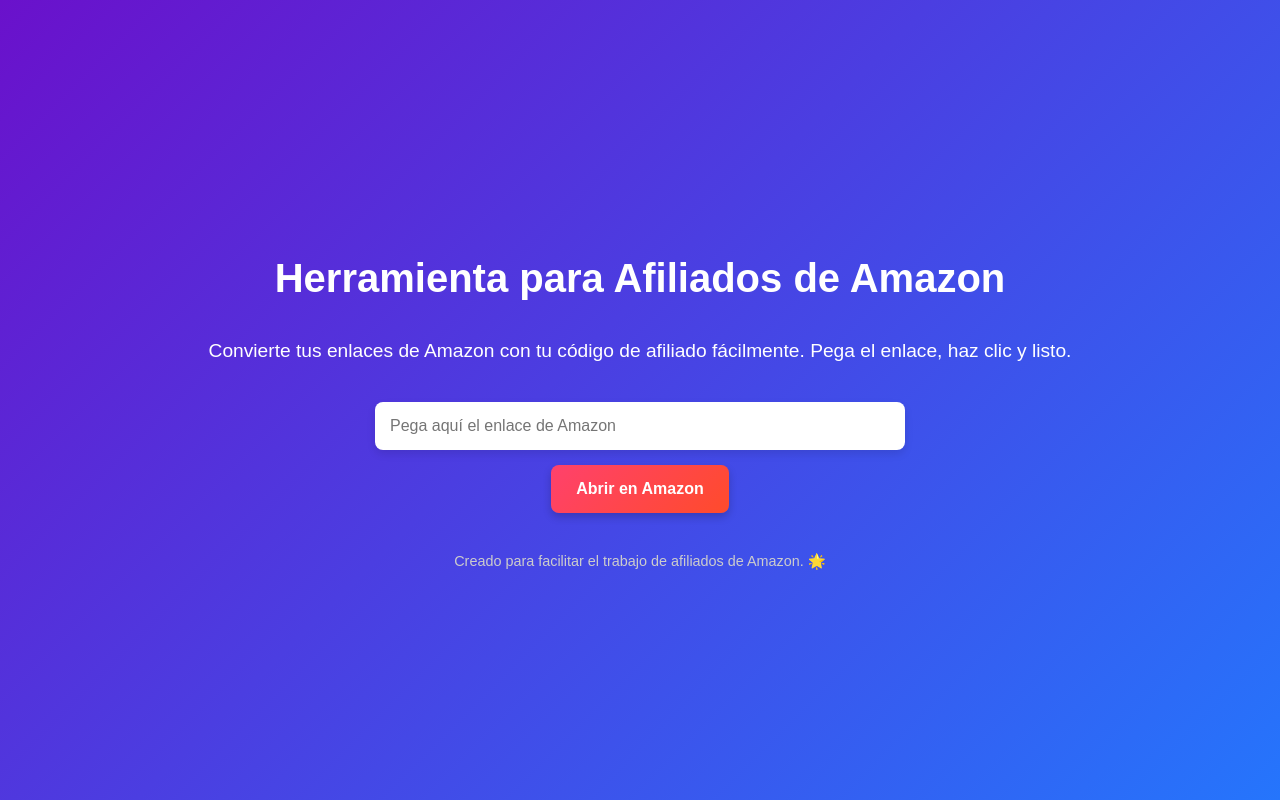
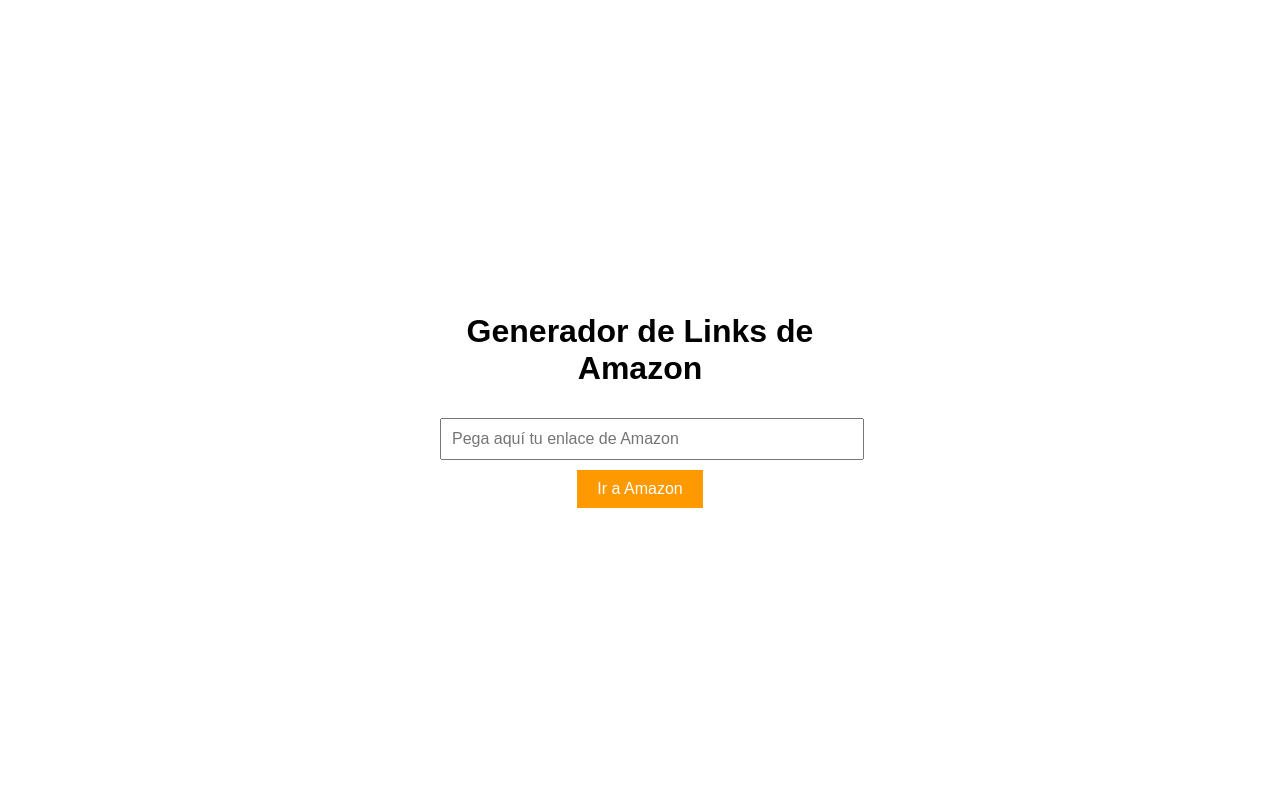
Before and after one commit to asesoriaecomm/Ampc, a plain HTML site: page index.html in a window 1280 px wide. Drawn offline with Linux system fonts and the light colour scheme.

Commit message:
Update index.html

```diff
--- a/index.html
+++ b/index.html
@@ -1,122 +1,80 @@
 <!DOCTYPE html>
-<html lang="es">
+<html lang="en">
 <head>
     <meta charset="UTF-8">
     <meta name="viewport" content="width=device-width, initial-scale=1.0">
-    <title>Herramienta para Afiliados de Amazon</title>
+    <title>Amazon Link Generator</title>
     <style>
         body {
-            font-family: 'Arial', sans-serif;
-            margin: 0;
-            padding: 0;
-            background: linear-gradient(135deg, #6a11cb, #2575fc);
-            color: #fff;
-            display: flex;
-            flex-direction: column;
-            justify-content: center;
-            align-items: center;
-            height: 100vh;
-            text-align: center;
-        }
-
-        h1 {
-            font-size: 2.5rem;
-            margin-bottom: 20px;
-        }
-
-        p {
-            font-size: 1.2rem;
-            margin-bottom: 40px;
-        }
-
-        .input-container {
+            font-family: Arial, sans-serif;
             display: flex;
             flex-direction: column;
             align-items: center;
-            gap: 15px;
+            justify-content: center;
+            height: 100vh;
+            margin: 0;
+        }
+        .container {
+            text-align: center;
+            max-width: 400px;
             width: 100%;
-            max-width: 500px;
         }
-
-        input[type="text"] {
+        input {
             width: 100%;
-            padding: 15px;
-            font-size: 1rem;
+            padding: 10px;
+            margin: 10px 0;
+            font-size: 16px;
+        }
+        button {
+            padding: 10px 20px;
+            font-size: 16px;
+            background-color: #FF9900;
+            color: white;
             border: none;
-            border-radius: 8px;
-            box-shadow: 0px 4px 8px rgba(0, 0, 0, 0.1);
-            outline: none;
+            cursor: pointer;
         }
-
-        button {
-            padding: 15px 25px;
-            font-size: 1rem;
-            font-weight: bold;
-            color: #fff;
-            background: linear-gradient(135deg, #ff416c, #ff4b2b);
-            border: none;
-            border-radius: 8px;
-            cursor: pointer;
-            transition: transform 0.2s ease, box-shadow 0.2s ease;
-            box-shadow: 0px 4px 8px rgba(0, 0, 0, 0.2);
-        }
-
         button:hover {
-            transform: scale(1.05);
-            box-shadow: 0px 6px 12px rgba(0, 0, 0, 0.3);
-        }
-
-        button:active {
-            transform: scale(0.98);
-        }
-
-        footer {
-            margin-top: 40px;
-            font-size: 0.9rem;
-            color: #ccc;
+            background-color: #cc7a00;
         }
     </style>
 </head>
 <body>
-    <h1>Herramienta para Afiliados de Amazon</h1>
-    <p>Convierte tus enlaces de Amazon con tu código de afiliado fácilmente. Pega el enlace, haz clic y listo.</p>
-
-    <div class="input-container">
-        <input type="text" id="amazonLink" placeholder="Pega aquí el enlace de Amazon">
-        <button onclick="openAmazonLink()">Abrir en Amazon</button>
+    <div class="container">
+        <h1>Generador de Links de Amazon</h1>
+        <input type="url" id="amazonLink" placeholder="Pega aquí tu enlace de Amazon" required>
+        <button onclick="goToAmazon()">Ir a Amazon</button>
     </div>
 
-    <footer>
-        Creado para facilitar el trabajo de afiliados de Amazon. 🌟
-    </footer>
+    <script>
+        function goToAmazon() {
+            const input = document.getElementById('amazonLink').value.trim();
 
-    <script>
-        function openAmazonLink() {
-            const input = document.getElementById('amazonLink').value.trim();
+            if (!input) {
+                alert('Por favor, pega un enlace de Amazon.');
+                return;
+            }
+
             try {
-                const url = new URL(input); // Validamos si es un enlace válido
-                const amazonDomains = [
-                    'amazon.com',
-                    'amazon.es',
-                    'amazon.co.uk',
-                    'amazon.de',
-                    'amazon.fr',
-                    'amazon.it',
-                    'amazon.ca',
-                    'amazon.com.mx',
-                    'amazon.co.jp',
-                    'amazon.in',
-                    'amazon.cn',
-                    'amazon.com.au'
-                ];
+                const url = new URL(input);
 
-                if (amazonDomains.some(domain => url.hostname.endsWith(domain))) {
-                    window.open(url, '_blank', 'noopener,noreferrer'); // Abrimos en una nueva ventana
-                } else {
-                    alert('El enlace proporcionado no pertenece a Amazon. Por favor, ingresa un enlace válido.');
+                if (!url.hostname.includes('amazon.')) {
+                    alert('Por favor, introduce un enlace válido de Amazon.');
+                    return;
                 }
+
+                // Agregar el tag
+                url.searchParams.set('tag', 'asesoriaecomm-21');
+
+                // Crear un enlace temporal con "rel=sponsored" y abrirlo
+                const link = document.createElement('a');
+                link.href = url.toString();
+                link.target = '_blank';
+                link.rel = 'sponsored'; // Atributo añadido
+                document.body.appendChild(link);
+                link.click();
+                document.body.removeChild(link);
             } catch (error) {
-                alert('Por favor, introduce un enlace válido.');
+                alert('El enlace proporcionado no es válido.');
             }
         }
     </script>
```
